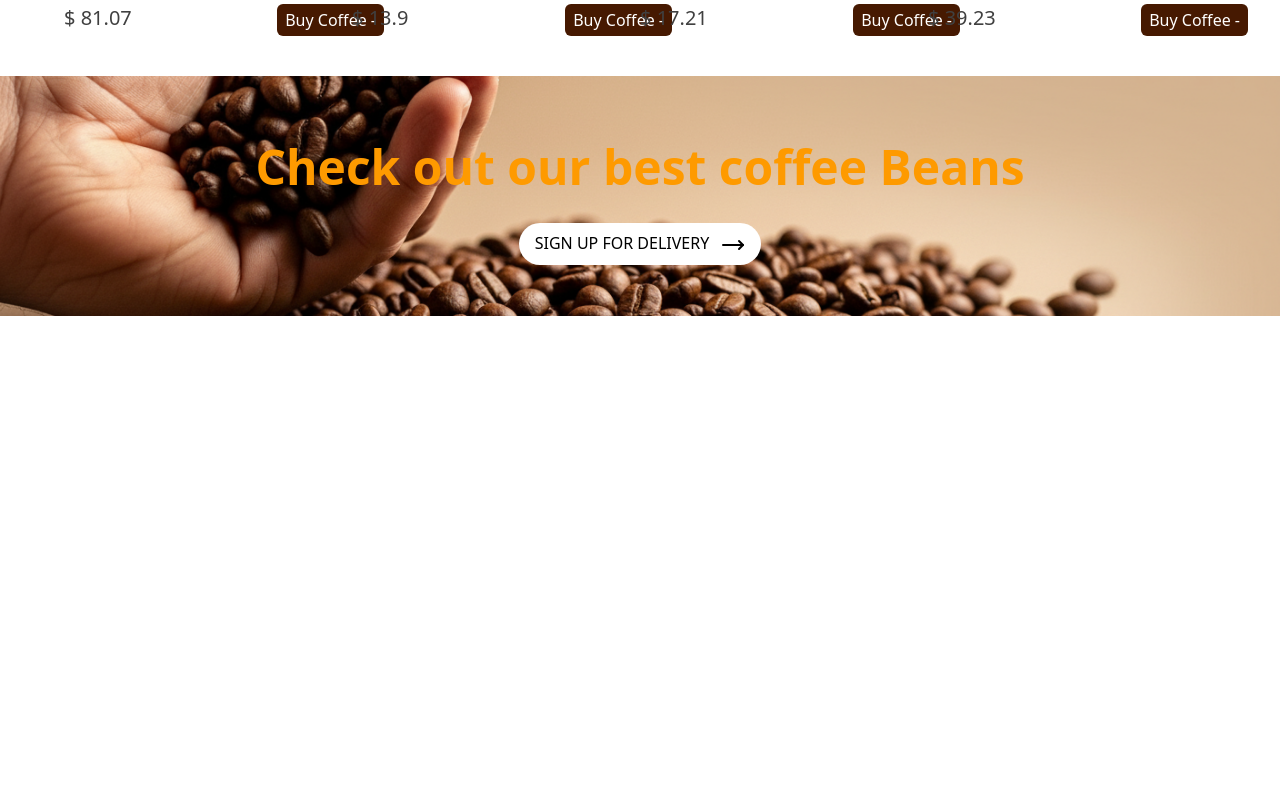
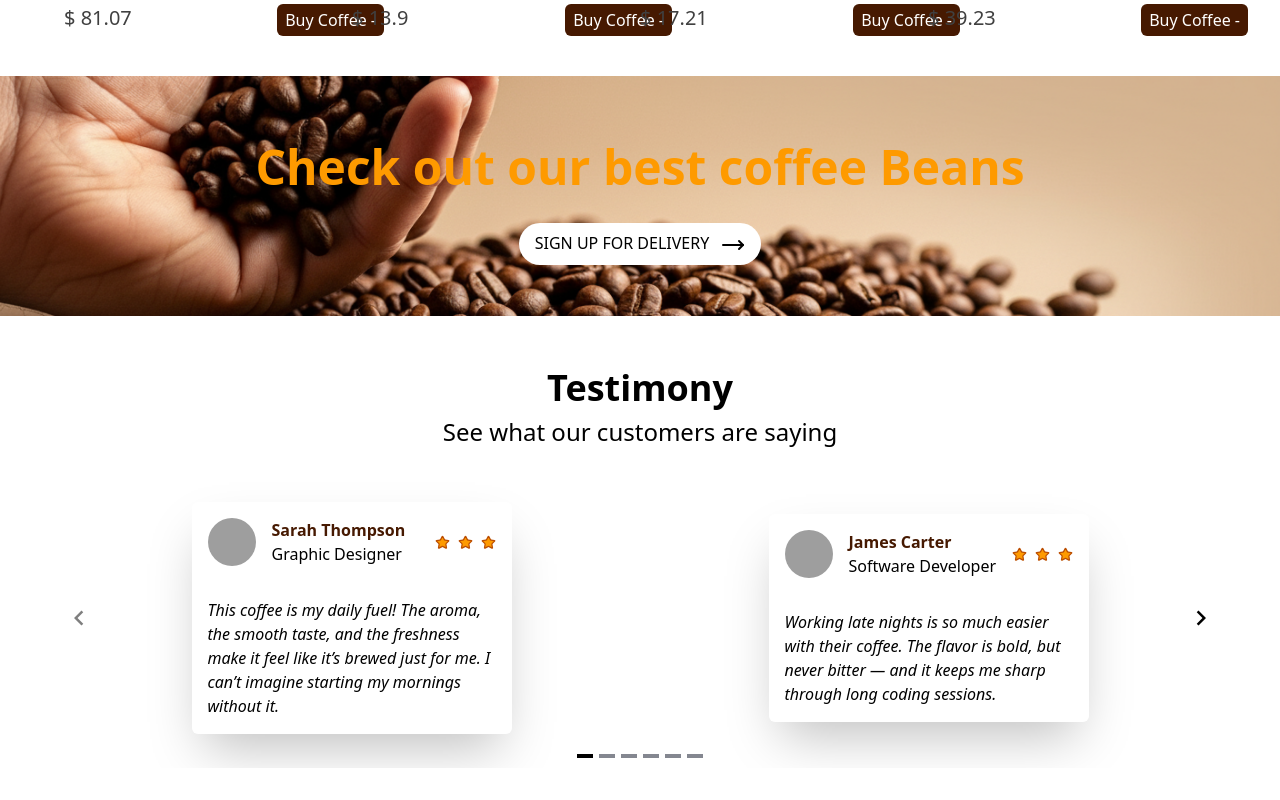
Before and after one commit to alex-anie/vue-coffee-app, a Vue app: page / in a window 1280 px wide. Shown: the part 2340-3140 px from the top of the page. Before the commit the page ends 2656 px from the top, so only its background shows below. Built offline with nearby package versions, Linux system fonts and the light colour scheme; grey boxes are pictures that could not be loaded.

Commit message:
Testimony section is added

```diff
--- /dev/null
+++ b/data/testimonials.js
@@ -0,0 +1,38 @@
+export const testimonialsData = [
+    {
+        name: "Sarah Thompson",
+        occupation: "Graphic Designer",
+        text: "This coffee is my daily fuel! The aroma, the smooth taste, and the freshness make it feel like it’s brewed just for me. I can’t imagine starting my mornings without it.",
+        image: "https://randomuser.me/api/portraits/women/44.jpg"
+    },
+    {
+        name: "James Carter",
+        occupation: "Software Developer",
+        text: "Working late nights is so much easier with their coffee. The flavor is bold, but never bitter — and it keeps me sharp through long coding sessions.",
+        image: "https://randomuser.me/api/portraits/men/46.jpg"
+    },
+    {
+        name: "Maria Lopez",
+        occupation: "Restaurant Owner",
+        text: "I serve this coffee in my restaurant, and customers always ask where it’s from. It’s rich, consistent, and honestly one of the best blends I’ve ever tasted.",
+        image: "https://randomuser.me/api/portraits/women/68.jpg"
+    },
+    {
+        name: "David Kim",
+        occupation: "Photographer",
+        text: "This coffee shop understands quality. Every cup feels crafted with care, and it’s become my go-to spot after a long photo shoot.",
+        image: "https://randomuser.me/api/portraits/men/32.jpg"
+    },
+    {
+        name: "Emily Johnson",
+        occupation: "Marketing Specialist",
+        text: "Their coffee subscription is a game-changer. Fresh beans at my doorstep every week, and the flavor variety keeps me excited!",
+        image: "https://randomuser.me/api/portraits/women/22.jpg"
+    },
+    {
+        name: "Michael Brown",
+        occupation: "Entrepreneur",
+        text: "I’ve tried many coffee brands, but nothing comes close to the balance and taste they offer. It’s become a part of my daily routine.",
+        image: "https://randomuser.me/api/portraits/men/85.jpg"
+    }
+]
--- a/package.json
+++ b/package.json
@@ -13,8 +13,10 @@
   },
   "dependencies": {
     "@tailwindcss/vite": "^4.1.13",
+    "lucide-vue-next": "^0.544.0",
     "tailwindcss": "^4.1.13",
-    "vue": "^3.5.18"
+    "vue": "^3.5.18",
+    "vue3-carousel": "^0.16.0"
   },
   "devDependencies": {
     "@vitejs/plugin-vue": "^6.0.1",
--- a/src/components/layouts/Categories.vue
+++ b/src/components/layouts/Categories.vue
@@ -4,7 +4,6 @@
 
     const coffeeFlavours = ref(categories)
 
-    console.log(coffeeFlavours)
 </script>
 
 <template>
--- /dev/null
+++ b/src/components/layouts/Testimony.vue
@@ -0,0 +1,82 @@
+<script setup>
+    import { ref } from 'vue';
+    import { testimonialsData } from '../../../data/testimonials';
+    import { ChevronRight, ChevronLeft } from 'lucide-vue-next';
+    import 'vue3-carousel/carousel.css';
+    import { Carousel, Slide, Pagination, Navigation } from 'vue3-carousel';
+
+    const testimonials = ref(testimonialsData);
+
+    const carouselConfig = {
+        height: 300,
+        itemsToShow: 1,
+        gap: 2,
+        snapAlign: 'center',
+        breakpointMode: 'carousel',
+        breakpoints: {
+            // 300px and up
+            500: {
+            itemsToShow: 1,
+            snapAlign: 'center',
+            },
+            // 400px and up
+            1120: {
+            itemsToShow: 2,
+            snapAlign: 'start',
+            },
+            // 500px and up
+            1300: {
+            itemsToShow: 3,
+            snapAlign: 'start',
+            },
+        },
+    }
+
+</script>
+
+<template>
+    <main class="w-screen py-8 md:-[25em]">
+
+        <!-- Heading text -->
+        <div class="flex flex-col items-center my-5">
+            <h1 class="font-bold text-4xl">Testimony</h1>
+            <p class="flex justify-center mt-2 text-2xl">See what our customers are saying</p>
+        </div>
+
+        <section class="w-[90%] mx-auto">
+
+        <!-- Testimonial Card -->
+        <Carousel v-bind="carouselConfig">
+            <Slide v-for="(testimonial, index) in testimonials" :key="index">
+                <aside class="bg-white w-[20em] rounded-md p-4 shadow-2xl">
+                    <div class="flex justify-between items-center">
+                        <div class="flex items-center">
+                            <div class="size-[3em]">
+                                <img :src="testimonial.image" :alt="testimonial.name" class="size-full rounded-full">
+                            </div>
+
+                            <div class="ml-4">
+                                <h3 class="font-bold text-amber-950">{{ testimonial.name }}</h3>
+                                <p>{{ testimonial.occupation }}</p>
+                            </div>
+                        </div>
+
+                        <div class="flex gap-2">
+                            <svg  v-for="(_, index) in 3" :key="index" xmlns="http://www.w3.org/2000/svg" width="15" height="15" viewBox="0 0 24 24" fill="none" stroke="currentColor" stroke-width="2" stroke-linecap="round" stroke-linejoin="round" class="fill-amber-500 stroke-amber-700"><path d="M11.525 2.295a.53.53 0 0 1 .95 0l2.31 4.679a2.123 2.123 0 0 0 1.595 1.16l5.166.756a.53.53 0 0 1 .294.904l-3.736 3.638a2.123 2.123 0 0 0-.611 1.878l.882 5.14a.53.53 0 0 1-.771.56l-4.618-2.428a2.122 2.122 0 0 0-1.973 0L6.396 21.01a.53.53 0 0 1-.77-.56l.881-5.139a2.122 2.122 0 0 0-.611-1.879L2.16 9.795a.53.53 0 0 1 .294-.906l5.165-.755a2.122 2.122 0 0 0 1.597-1.16z"/></svg>
+                        </div>
+                    </div>
+                <div class="mt-8">
+                    <p class="italic">{{ testimonial.text }}</p>
+                </div>
+            </aside>
+            </Slide>
+
+            <template #addons>
+                <Navigation />
+                <Pagination />
+            </template>
+        </Carousel>
+
+        </section>
+    </main>
+</template>
--- a/src/components/pages/Home.vue
+++ b/src/components/pages/Home.vue
@@ -4,6 +4,8 @@
 import Hero from '../layouts/Hero.vue';
 import Navbar from '../layouts/Navbar.vue';
 import Showcase from '../layouts/Showcase.vue';
+import Testimony from '../layouts/Testimony.vue';
+import TestimonyDemo from '../layouts/TestimonyDemo.vue';
 import HeroButton from '../util/HeroButton.vue';
 
 </script>
@@ -16,4 +18,5 @@
     <Showcase>
         <HeroButton href="/sign-up-for-delivery" text="Sign up for Delivery"/>
     </Showcase>
+    <Testimony />
 </template>
--- a/src/main.js
+++ b/src/main.js
@@ -1,4 +1,5 @@
 import './assets/main.css'
+
 
 import { createApp } from 'vue'
 import App from './App.vue'
```
Also changed, not shown: src/components/layouts/Footer.vue (added), 1 other file (tests, documents, lock files or other folders).
